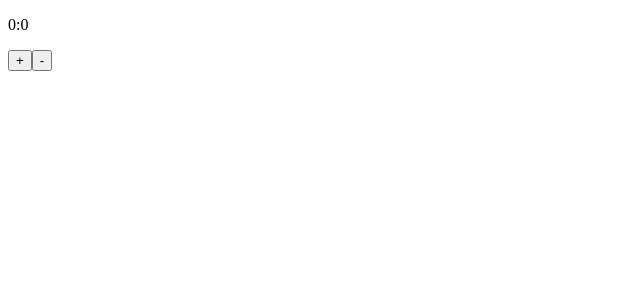
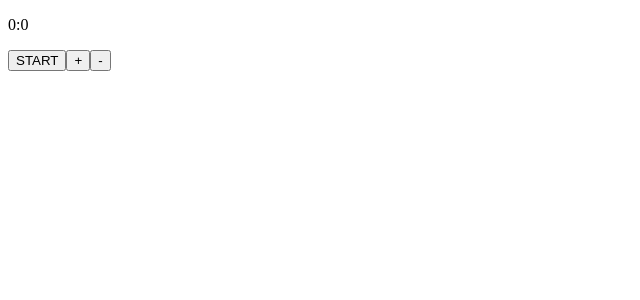
Before and after one commit to becodeorg/hamilton-7-react-project-TripsJ, a React (Vite) app: page / in a window 1280 px wide. Shown: the top 300 px of the page, without its empty margins (0-640 px from the left). Built offline with nearby package versions, Linux system fonts and the light colour scheme.

Commit message:
started implementing clock

```diff
--- a/src/App.jsx
+++ b/src/App.jsx
@@ -1,13 +1,13 @@
+import { useState } from "react";
+
 import Clock from "./components/clock"
-import Timesetter from "./components/timesetter"
 
 function App() {
-
+  const [minutes, setminutes] = useState(0);
 
   return (
     <div className="App">
       <Clock/>
-      <Timesetter/>
     </div>
   )
 }
--- a/src/components/clock.jsx
+++ b/src/components/clock.jsx
@@ -5,12 +5,60 @@ const Clock = () =>{
 
     const [minutes, setMinutes] = useState(0);
     const [seconds, setSeconds] = useState(0);
+    const [targettime,setTaregettime]= useState(0);
 
+    function settimeup(){
+
+        setTaregettime(targettime+1);
+        // ! First click is not registered
+        setMinutes(targettime);
+        setSeconds(0);
+        console.log(targettime);
+    }
+
+    function settimedown(){
+        if (targettime >= 0){
+        setTaregettime(targettime-1);
+        setMinutes(targettime);
+        setSeconds(0);
+        console.log(targettime);
+        }
+    }
+
+    function resettime(){
+        setMinutes(targettime);
+        setSeconds(0);
+    }
+
+    function starttimer(){
+        const startpoint = Date.now();
+        const endpoint = (startpoint + (targettime *60 * 1000));
+        let now =0;
+        // console.log(startpoint, endpoint, (targettime *60 * 1000));
+        now = startpoint;
+        let clockMoment = now;
+        while (now < endpoint){
+            now=Date.now()
+            if(now - clockMoment >= 1000 ){
+                clockMoment =now;
+                setSeconds(seconds -1);
+            }
+
+            console.log(Date.now())
+        }
+
+    }
 
 
     return(
         <div>
             <p>{minutes}:{seconds}</p>
+            <div>
+                <button onClick={starttimer}>START</button>
+                <button onClick={settimeup}>+</button>
+                <button onClick={settimedown}>-</button>
+                {/* <button onClick={resettime}>-</button> */}
+            </div>
 
         </div>
     )
```
